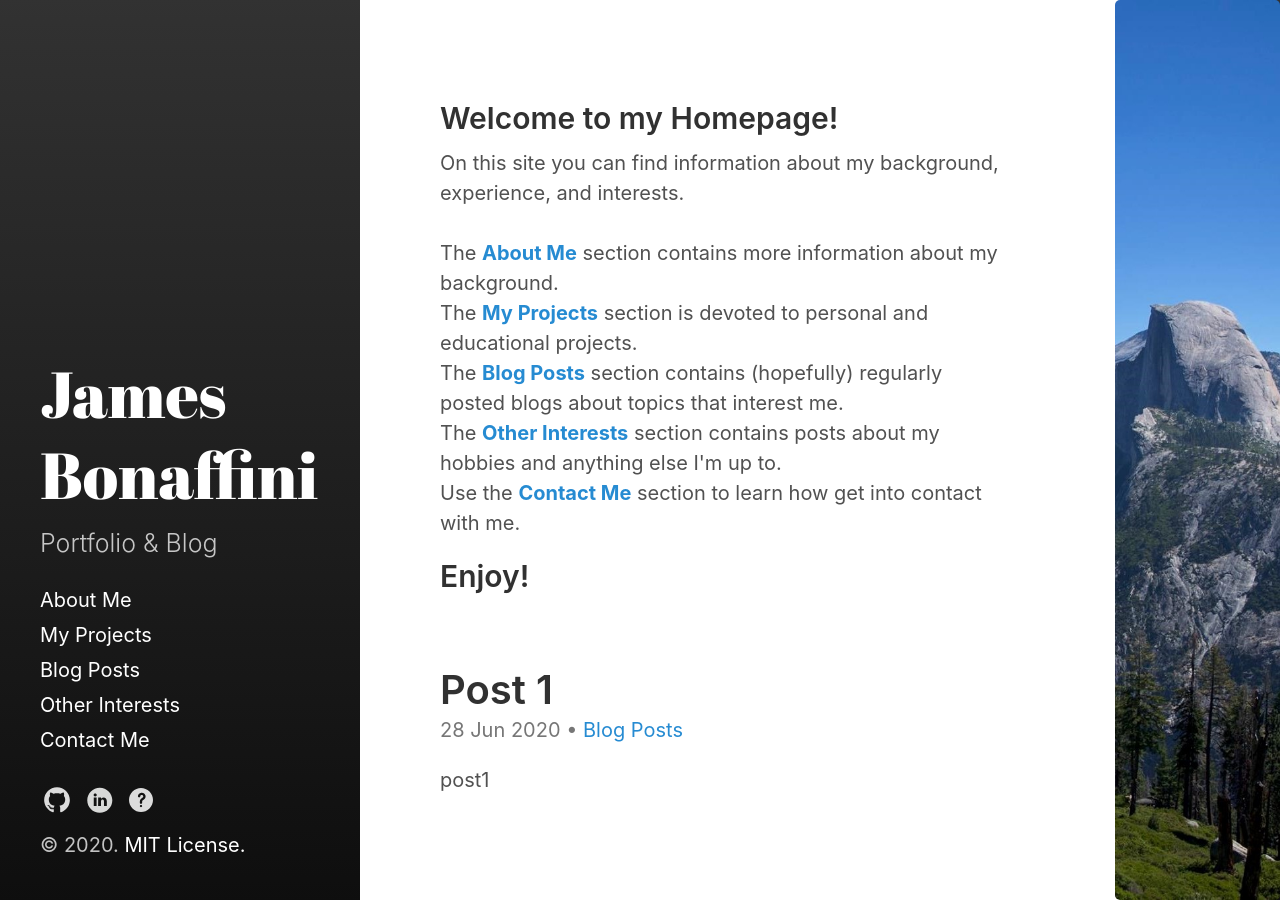
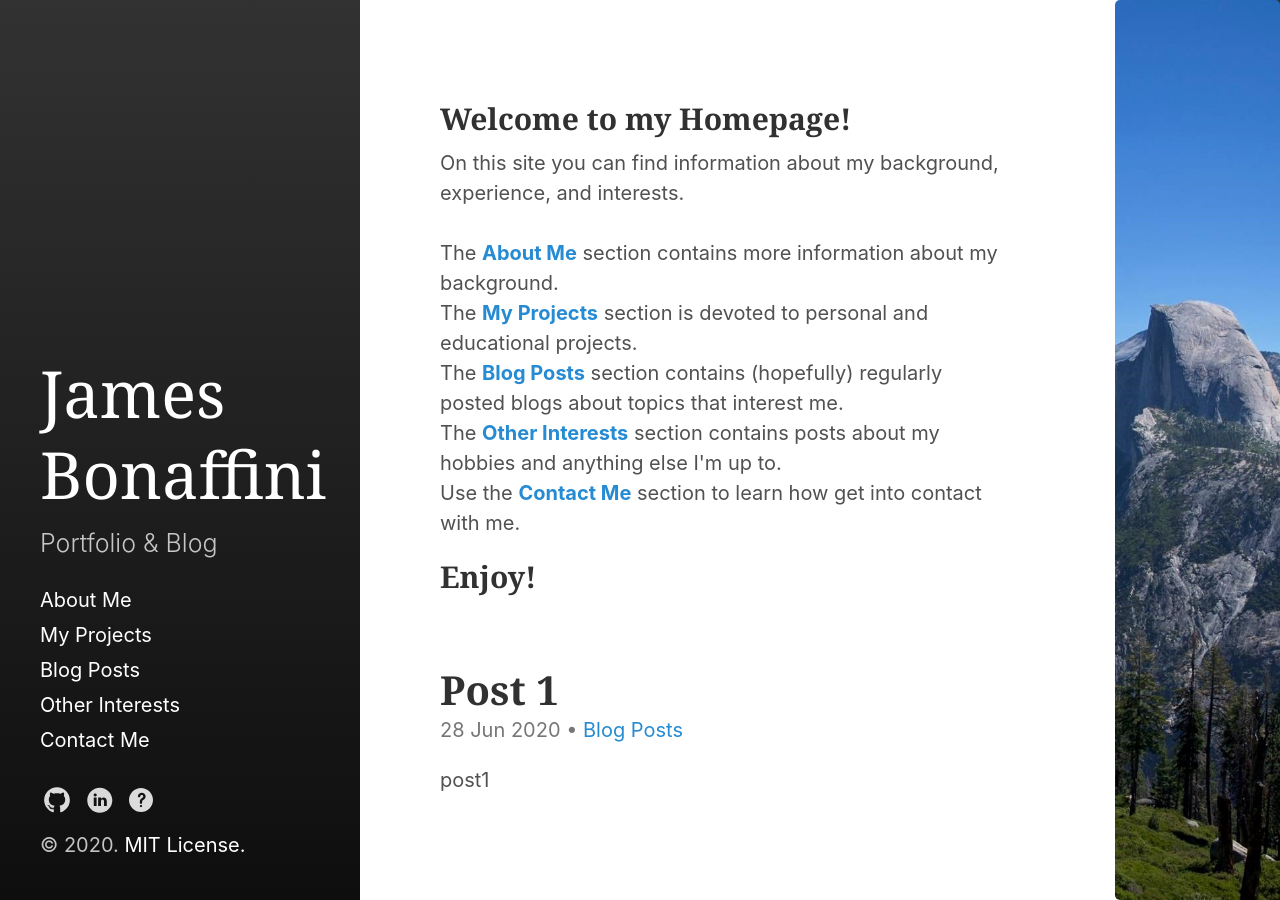
Before and after one commit to jbonaffini/jbonaffini.github.io, a Jekyll site: the page built from index.html, in a window 1280 px wide. Built offline with Jekyll 4.4.1, drawn with Linux system fonts in a browser that asks for light colours; the list of posts is cut into pages by our own code.

Commit message:
customized scrollbar, added content to contact me page

```diff
--- a/_sass/hydeout/_base.scss
+++ b/_sass/hydeout/_base.scss
@@ -82,6 +82,26 @@
   word-break: word-break;
 }
 
+// h1,
+// h2,
+// h3,
+// h4,
+// h5,
+// h6 {
+//     font-family: 'Abril Fatface', serif;
+//     font-weight: 100;
+// }
+
+h1,
+h2,
+h3,
+h4,
+h5,
+h6 {
+    font-family: 'Georgia', serif;
+    // font-weight: 100;
+}
+
 
 table {
   border: 1px solid $border-color;
@@ -134,3 +154,20 @@
     color: #fff;
   }
 }
+
+// scrollbar settings
+body::-webkit-scrollbar {
+  width: 8px;
+}
+
+body::-webkit-scrollbar-track {
+  background-image: linear-gradient(to bottom, #323232, #0e0e0e);
+}
+
+body::-webkit-scrollbar-thumb {
+  background: #888;
+}
+
+body::-webkit-scrollbar-thumb:hover {
+  background: #555;
+}
--- a/_sass/hydeout/_layout.scss
+++ b/_sass/hydeout/_layout.scss
@@ -37,7 +37,8 @@
   padding: $section-spacing;
 
   .site-title {
-    font-family: 'Abril Fatface', serif;
+    // font-family: 'Abril Fatface', serif;
+    font-family: 'Georgia', serif;
     font-size: $large-font-size;
     font-weight: normal;
     margin-bottom: $heading-spacing;
```
Also changed, not shown: contact.md (+9 -1 lines), 1 other file.
